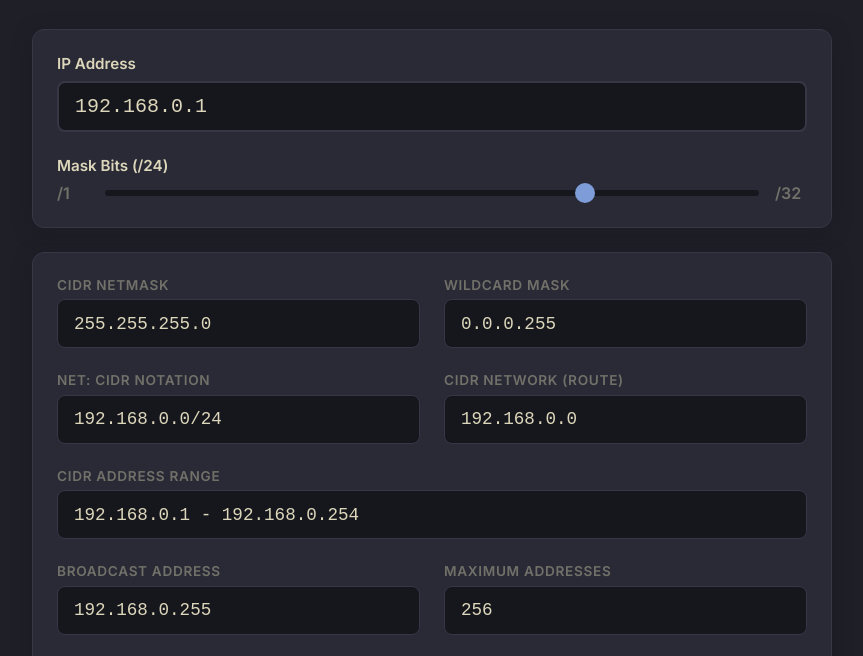
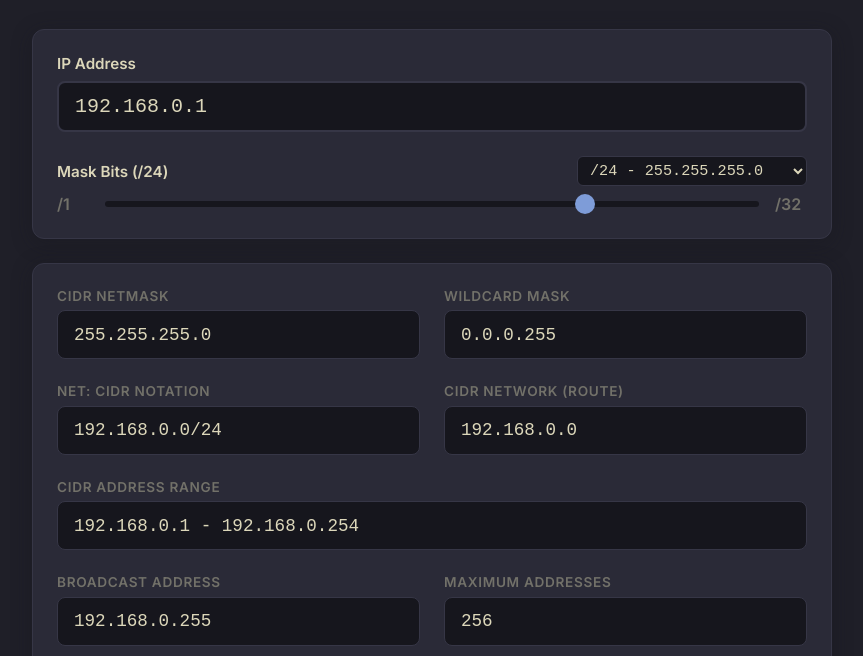
Before and after one commit to dabebiswell/cidr-calculator, a website built with Vite: page index.html in a window 1280 px wide. Shown: the part 113-769 px from the top of the page, without its empty margins (208-1071 px from the left). Built offline with nearby package versions, Linux system fonts and the light colour scheme.

Commit message:
Implement dropdown for subnet mask

```diff
--- a/index.html
+++ b/index.html
@@ -1,5 +1,6 @@
 <!DOCTYPE html>
 <html lang="en">
+
 <head>
   <meta charset="UTF-8" />
   <link rel="icon" type="image/svg+xml" href="/vite.svg" />
@@ -11,6 +12,7 @@
   <link href="https://fonts.googleapis.com/css2?family=Inter:wght@400;500;600;700&display=swap" rel="stylesheet">
   <link rel="stylesheet" href="/src/style.css">
 </head>
+
 <body>
   <div id="app">
     <header>
@@ -27,7 +29,10 @@
         </div>
 
         <div class="input-group">
+          <div style="display: flex; justify-content: space-between; align-items: center;">
             <label for="maskBits">Mask Bits (/<span id="maskBitsLabel">24</span>)</label>
+            <select id="maskSelect" class="mask-dropdown"></select>
+          </div>
           <div class="slider-container">
             <span>/1</span>
             <input type="range" id="maskBits" min="1" max="32" value="24" />
@@ -125,4 +130,5 @@
 
   <script type="module" src="/src/main.ts"></script>
 </body>
+
 </html>
--- a/package.json
+++ b/package.json
@@ -1,6 +1,5 @@
 {
   "name": "cidr-calculator",
-  "private": true,
   "author": "Dabe Biswell",
   "version": "0.0.0",
   "type": "module",
--- a/src/main.ts
+++ b/src/main.ts
@@ -5,6 +5,7 @@ import { calculateCidr, isValidIpv4 } from './cidr';
 const ipInput = document.getElementById('ipAddress') as HTMLInputElement;
 const maskBitsSlider = document.getElementById('maskBits') as HTMLInputElement;
 const maskBitsLabel = document.getElementById('maskBitsLabel') as HTMLElement;
+const maskSelect = document.getElementById('maskSelect') as HTMLSelectElement;
 
 // Output Elements
 const outputs = {
@@ -73,7 +74,28 @@ function updateCalculations() {
 
 // Event Listeners
 ipInput.addEventListener('input', updateCalculations);
-maskBitsSlider.addEventListener('input', updateCalculations);
+maskBitsSlider.addEventListener('input', () => {
+  maskSelect.value = maskBitsSlider.value;
+  updateCalculations();
+});
+maskSelect.addEventListener('change', () => {
+  maskBitsSlider.value = maskSelect.value;
+  updateCalculations();
+});
+
+// Initialize mask dropdown options
+function initMaskDropdown() {
+  for (let i = 1; i <= 32; i++) {
+    const maskStr = calculateCidr('0.0.0.0', i).cidrNetmask;
+    const option = document.createElement('option');
+    option.value = i.toString();
+    option.textContent = `/${i} - ${maskStr}`;
+    maskSelect.appendChild(option);
+  }
+  maskSelect.value = "24";
+}
+
+initMaskDropdown();
 
 // Initial calculation
 updateCalculations();
--- a/src/style.css
+++ b/src/style.css
@@ -130,6 +130,28 @@ input[type="text"]:focus {
 
 input[type="text"].invalid {
   border-color: var(--error-color);
+}
+
+.mask-dropdown {
+  background-color: var(--bg-input);
+  border: 1px solid var(--border-color);
+  color: var(--fg-color);
+  font-family: monospace;
+  font-size: 0.95rem;
+  padding: 0.25rem 0.5rem;
+  border-radius: 6px;
+  outline: none;
+  cursor: pointer;
+  transition: border-color var(--transition-speed);
+}
+
+.mask-dropdown:focus {
+  border-color: var(--accent-color);
+}
+
+.mask-dropdown option {
+  background-color: var(--bg-input);
+  color: var(--fg-color);
 }
 
 .error-msg {
```
Lines whose indentation alone changed are shown as unchanged.
